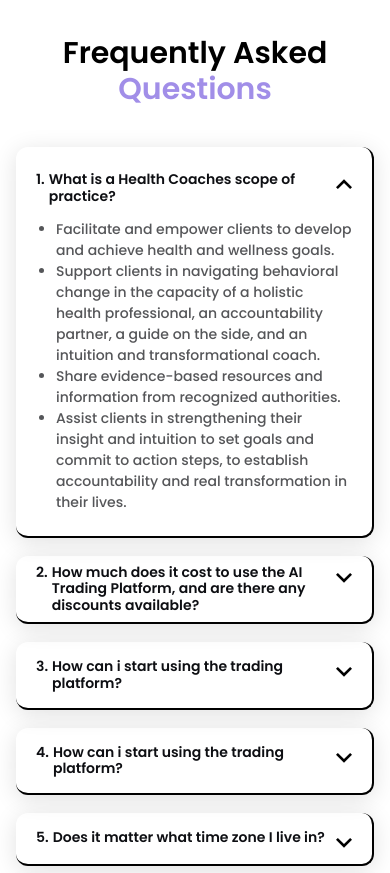
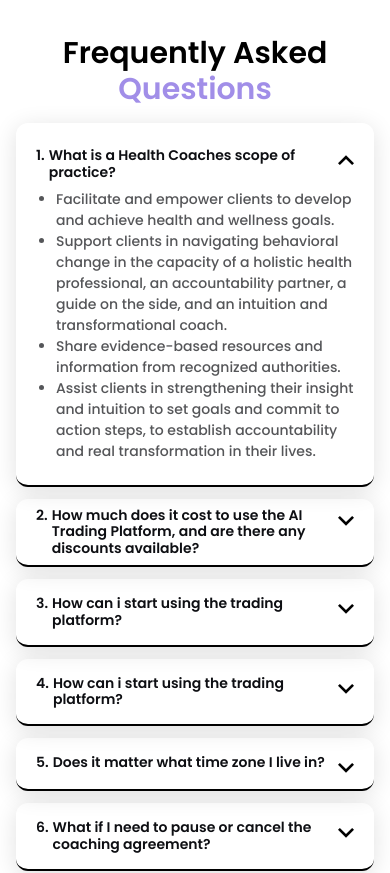
Before and after one commit to Shreya-454/wellnest, a React (Create React App) app: page / in a window 390 px wide. Shown: the part 6920-7793 px from the top of the page. Built offline with nearby package versions, Linux system fonts and the light colour scheme.

Commit message:
back to top position

```diff
--- a/src/components/BackToTop.jsx
+++ b/src/components/BackToTop.jsx
@@ -23,7 +23,7 @@ const BackToTop = () => {
   return (
     <div>
       <button
-        className="group animate-bounce hover:border-2  flex justify-center w-[45px] bottom-transparent hover:border-black  h-[45px] bg-purple group rounded-full items-center p-2  fixed right-[1.4%] bottom-[10px] z-30 transition-all ease-linear duration-300"
+        className="group animate-bounce hover:border-2  flex justify-center w-[45px] bottom-transparent hover:border-black  h-[45px] bg-purple group rounded-full items-center p-2  fixed right-[1.4%] bottom-[50px] lg:bottom-2.5 z-30 transition-all ease-linear duration-300"
         onClick={scrollToTop}
         style={{
           display: visible ? "flex " : "none",
--- a/src/components/Footer.jsx
+++ b/src/components/Footer.jsx
@@ -17,7 +17,7 @@ const Footer = () => {
         alt="purplevector" width={184} height={50}
         className="absolute bottom-[90.37px] right-0 w-full max-w-[184.8px] pointer-events-none md:block hidden"
       />
-      <div className="container xl:max-w-[1164px] xl:pt-1 px-4 mx-auto md:pb-[45px] sm:pb-12 pb-10">
+      <div className="container max-w-[1164px] xl:pt-1 px-4 mx-auto md:pb-[45px] sm:pb-12 pb-10">
         <div className="flex flex-row flex-wrap items-center justify-between">
           <div className="lg:w-5/12 w-full">
             <Link aria-label="footer logo" to="/" rel="noopener noreferrer">
@@ -27,7 +27,7 @@ const Footer = () => {
                 className="w-full md:max-w-[187.25px] sm:max-w-[150px] max-w-[120px] mb-[10px]"
               />
             </Link>
-            <p className="lg:max-w-[473px] md:max-w-[548px] font-poppins sm:text-base text-sm font-normal leading-normal text-black opacity-80 md:mb-[21px] mb-4">
+            <p className="lg:max-w-[473px] lg:max-w-[548px] font-poppins sm:text-base text-sm font-normal leading-normal text-black opacity-80 md:mb-[21px] mb-4">
               At WellNest, we are dedicated to fostering personal and
               professional growth through holistic coaching and consultancy
               services.
@@ -47,7 +47,7 @@ const Footer = () => {
             </div>
           </div>
           <div className="lg:w-5/12 w-full flex lg:justify-center lg:pt-0 pt-9">
-            <div className="flex md:gap-[66px] gap-[50px]">
+            <div className="flex md:gap-[66px] sm:gap-[50px] max-sm:justify-between w-full">
               {footerLinkList.map((obj, id) => (
                 <ul key={id} className="flex flex-col">
                   <li className="font-poppins md:text-base text-sm font-medium text-black mb-3 sm:mb-[14px]">
--- a/src/components/Frequently.jsx
+++ b/src/components/Frequently.jsx
@@ -39,18 +39,18 @@ const Frequently = () => {
       />
       <div className="container max-w-[1164px] mx-auto px-4 relative z-10">
         <CommonHeading
-          className="capitalize text-center mb-10"
+          className="capitalize text-center mb-4 sm:mb-6 md:mb-10"
           heading="Frequently Asked "
           purpleHeading="Questions"
         />
-        <div className="flex flex-col sm:gap-5 gap-[18px] max-w-[768px] md:w-10/12 w-full mx-auto">
+        <div className="flex flex-col sm:gap-5 gap-3 max-w-[768px] md:w-10/12 w-full mx-auto">
           {accordionData.map((item, index) => (
             <div
               className={`${
                 openAccordion === index
                   ? " pt-6 pb-[23px]"
                   : ""
-              } ${index === 1 ? "sm:py-[21px] py-2":" py-4 sm:py-[26px]"} accordion-item border-solid border-r-[2px] border-b-[2px] border-black rounded-xl transition-all duration-300 ease-in-out md:px-6 px-5 shadow-accordianshadow`}
+              } ${index === 1 ? "sm:py-[21px] py-2":" py-4 sm:py-[26px]"} accordion-item border-solid border-r-2px border-b-2 border-black rounded-xl transition-all duration-300 ease-in-out md:px-6 px-5 shadow-accordianshadow`}
               key={index}
             >
               <div
@@ -59,7 +59,7 @@ const Frequently = () => {
               >
                 <p
                   className={`${
-                    openAccordion === index ? "pb-[14px]" : ""
+                    openAccordion === index ? "pb-2 sm:pb-3.5" : ""
                   } font-poppins font-semibold md:text-base text-sm !leading-120 text-offBlack flex gap-1 max-w-[555px]`}
                 >
                   {item.titleno} <span>{item.title}</span>
```
